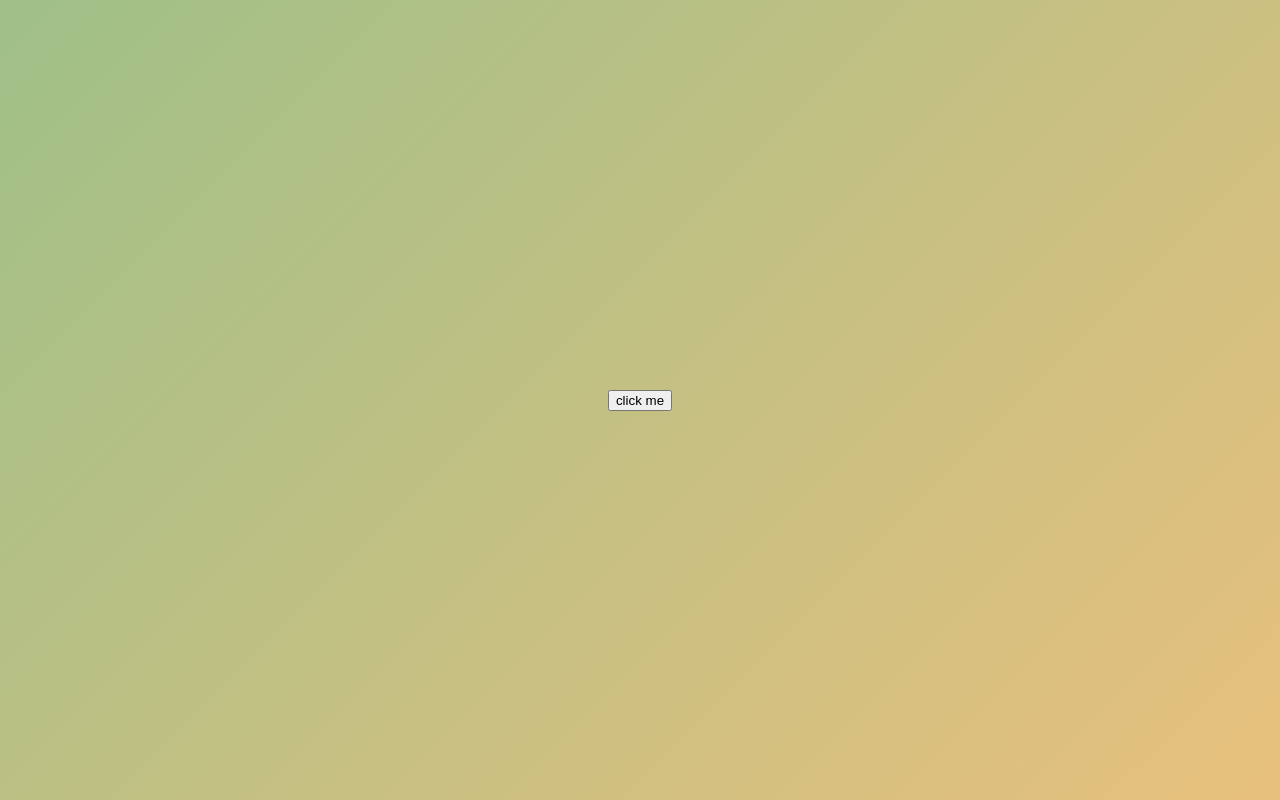
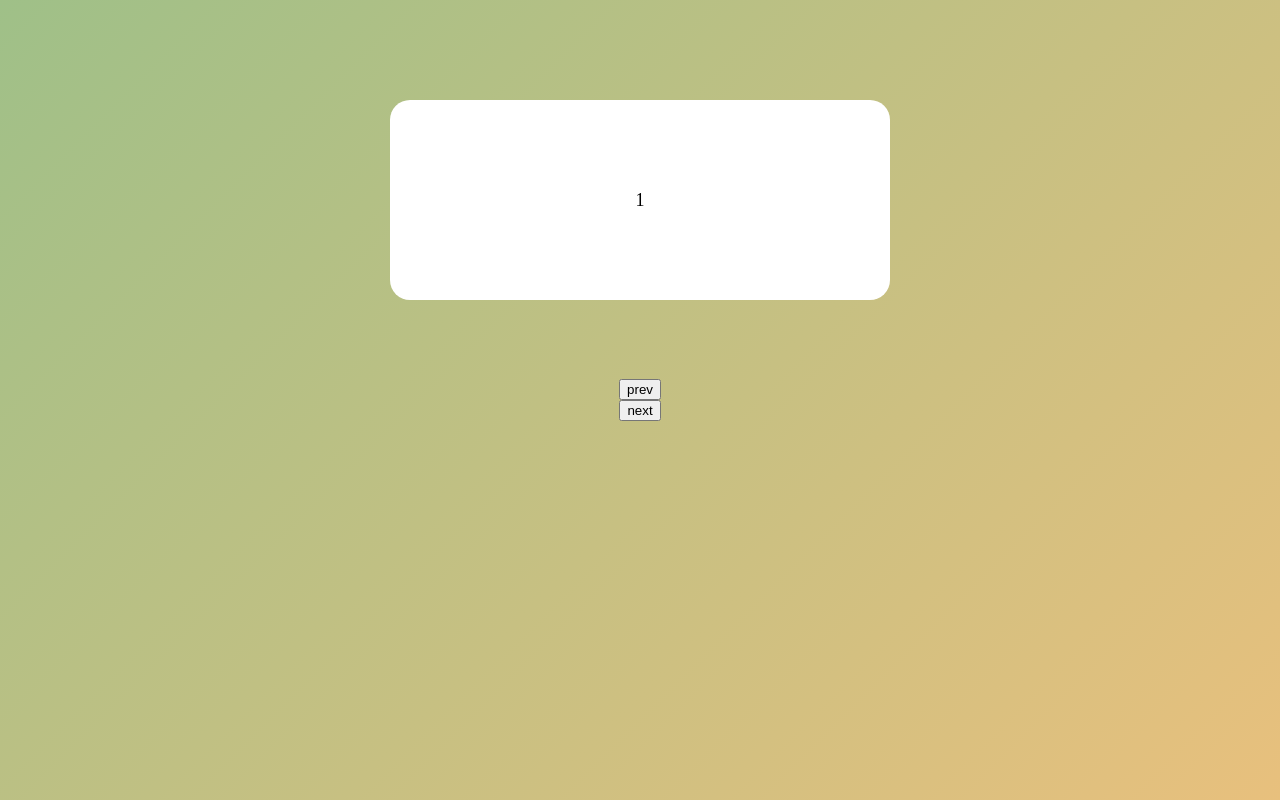
Before and after one commit to iWDNN/React, a React (Create React App) app: page / in a window 1280 px wide. Built offline with nearby package versions, Linux system fonts and the light colour scheme.

Commit message:
animatePresence simple sliders

```diff
--- a/src/App.tsx
+++ b/src/App.tsx
@@ -8,49 +8,73 @@ const Wrapper = styled(motion.div)`
   align-items: center;
   height: 100vh;
   background: linear-gradient(135deg, #9fc088, #e8c07d);
+  flex-direction: column;
 `;
 const Box = styled(motion.div)`
   position: absolute;
+  display: flex;
+  justify-content: center;
+  align-items: center;
+  font-size: 18px;
   top: 100px;
-  width: 200px;
+  width: 500px;
   height: 200px;
   border-radius: 20px;
   background-color: white;
 `;
-
-const boxVar: Variants = {
-  initial: {
+const myVar: Variants = {
+  entry: (isBack: boolean) => ({
+    x: isBack ? -500 : 500,
     opacity: 0,
     scale: 0,
-  },
-  visible: {
+  }),
+  center: {
+    x: 0,
     opacity: 1,
     scale: 1,
-    rotateZ: 360,
+    rotateX: 360,
+    transition: {
+      duration: 1,
+    },
   },
-  leaving: {
+  exit: (isBack: boolean) => ({
+    x: isBack ? 500 : -500,
     opacity: 0,
     scale: 0,
-    y: 200,
-  },
+    rotateX: 360,
+    transition: {
+      duration: 1,
+    },
+  }),
 };
 
 function App() {
-  const [showing, setShowing] = useState(false);
-  const onClick = () => setShowing((prev) => !prev);
+  const [visible, setVisible] = useState(1);
+  const [back, setBack] = useState(false);
+  const nextPg = () => {
+    setBack(false);
+    setVisible((prev) => (prev === 10 ? 10 : prev + 1));
+  };
+  const prevPg = () => {
+    setBack(true);
+    setVisible((prev) => (prev === 1 ? 11 : prev - 1));
+  };
   return (
     <Wrapper>
-      <button onClick={onClick}>click me</button>
-      <AnimatePresence>
-        {showing ? (
-          <Box
-            variants={boxVar}
-            initial="initial"
-            animate="visible"
-            exit="leaving"
-          />
-        ) : null}
+      <AnimatePresence custom={back}>
+        <Box
+          custom={back}
+          variants={myVar}
+          initial="entry"
+          animate="center"
+          exit="exit"
+          key={visible}
+        >
+          {visible}
+        </Box>
       </AnimatePresence>
+      <button onClick={prevPg}>prev</button>
+      <button onClick={nextPg}>next</button>
     </Wrapper>
   );
 }
```
Also changed, not shown: 1 other file (tests, documents, lock files or other folders).
